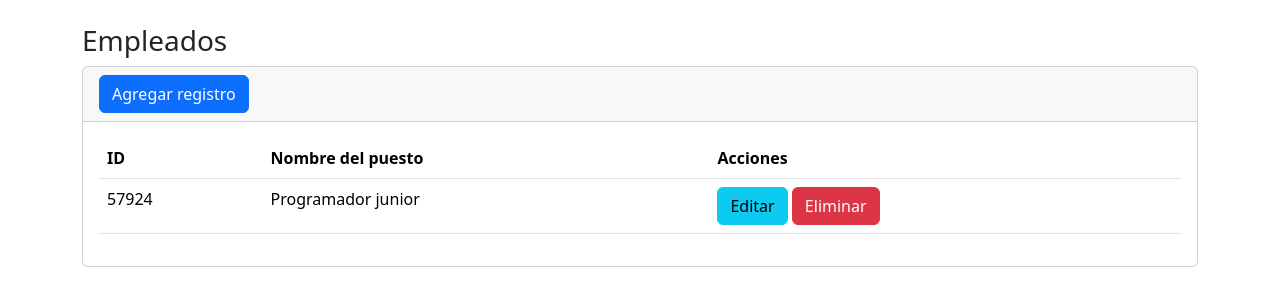
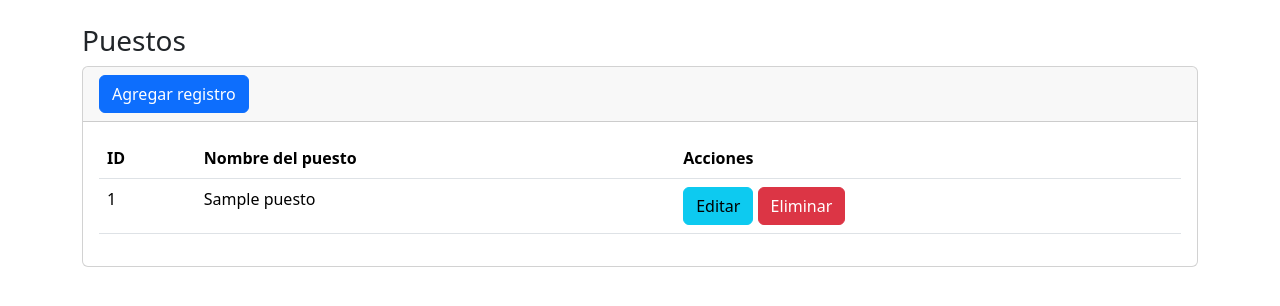
Before and after one commit to EstebanToloza/crud-de-empleados, a PHP site: page /crud-de-empleados/secciones/puestos in a window 1280 px wide. Shown: the part 56-362 px from the top of the page. Run offline with PHP 8.4, Linux system fonts and the light colour scheme; tables that the repository leaves empty or names only in its code hold one stand-in row (values such as "Sample post").

Commit message:
consulta puestos

```diff
--- a/secciones/puestos/index.php
+++ b/secciones/puestos/index.php
@@ -1,7 +1,16 @@
+<?php
+include("../../bd.php");
+
+$sentencia = $conexion->prepare("SELECT * FROM `tbl_puestos`");
+$sentencia->execute();
+$lista_tbl_puestos = $sentencia->fetchAll(PDO::FETCH_ASSOC);
+
+?>
+
 <?php include("../../templates/header.php"); ?>
 
 <br>
-<h3>Empleados</h3>
+<h3>Puestos</h3>
 
 <div class="card">
     <div class="card-header">
@@ -20,14 +29,16 @@
                     </tr>
                 </thead>
                 <tbody>
+                    <?php foreach ($lista_tbl_puestos as $registro) { ?>
                         <tr class="">
-                        <td scope="row">57924</td>
-                        <td>Programador junior</td>
+                            <td scope="row"><?php echo $registro['id'] ?></td>
+                            <td><?php echo $registro['nombredelpuesto'] ?></td>
                             <td>
                                 <a name="btneditar" id="btneditar" class="btn btn-info" href="#" role="button">Editar</a>
                                 <a name="btneliminar" id="btneliminar" class="btn btn-danger" href="#" role="button">Eliminar</a>
                             </td>
                         </tr>
+                    <?php } ?>
                 </tbody>
             </table>
         </div>
```
Lines whose indentation alone changed are shown as unchanged.
